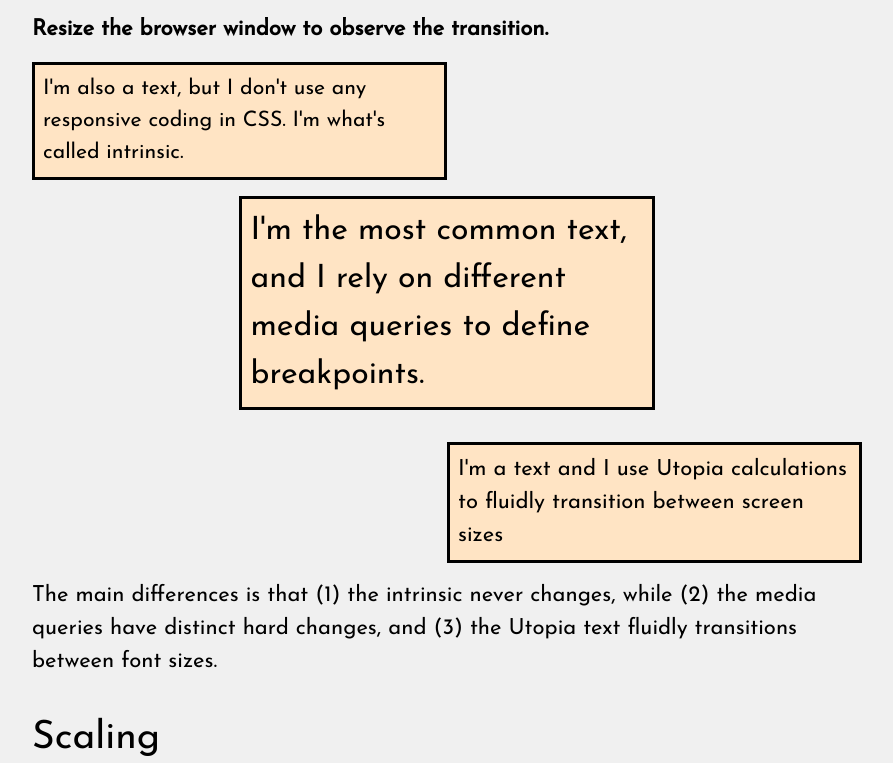
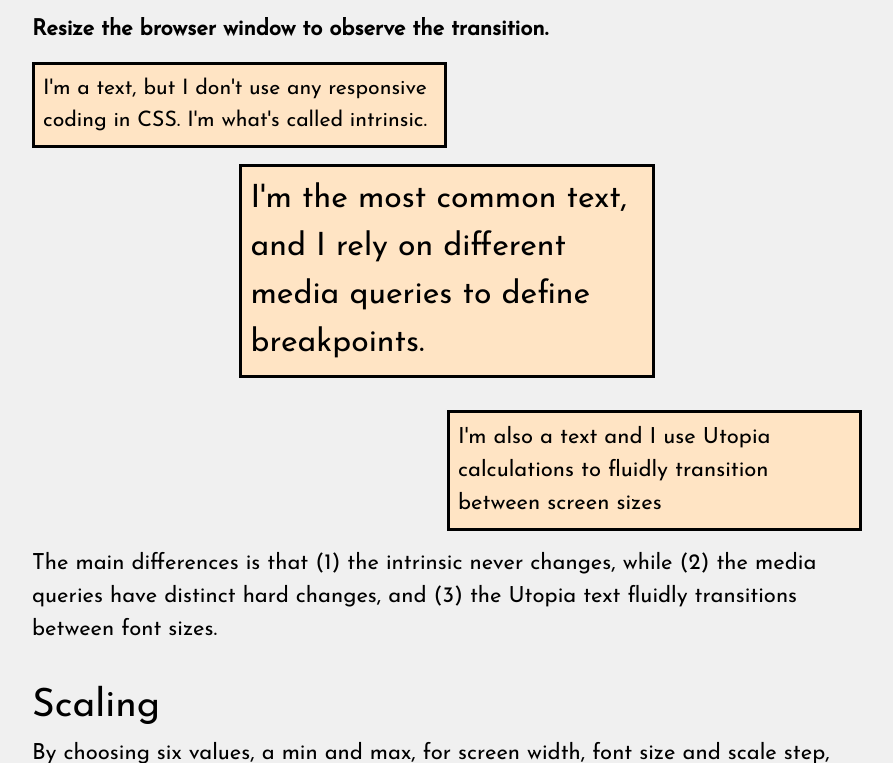
Before and after one commit to AMarlonG/Utopia-Typography, a plain HTML site: page index.html in a window 1280 px wide. Shown: the part 683-1446 px from the top of the page, without its empty margins (193-1086 px from the left). Drawn offline with Linux system fonts and the light colour scheme; files whose address does not match are found by name.

Commit message:
Update index.html

```diff
--- a/index.html
+++ b/index.html
@@ -24,10 +24,10 @@
             <p class="resize">Resize the browser window to observe the transition.</p>
 
             <div class="layout">
-                <p class="intrinsic">I'm also a text, but I don't use any responsive coding in CSS. I'm what's called intrinsic.
+                <p class="intrinsic">I'm a text, but I don't use any responsive coding in CSS. I'm what's called intrinsic.
                 </p>
                 <p class="media">I'm the most common text, and I rely on different media queries to define breakpoints.</p>
-                <p class="utopia">I'm a text and I use Utopia calculations to fluidly transition between screen sizes</p>
+                <p class="utopia">I'm also a text and I use Utopia calculations to fluidly transition between screen sizes</p>
             </div>
 
             <p>The main differences is that (1) the intrinsic never changes, while (2) the media queries have distinct hard changes, and (3) the Utopia text fluidly transitions between font sizes.</p>
```
